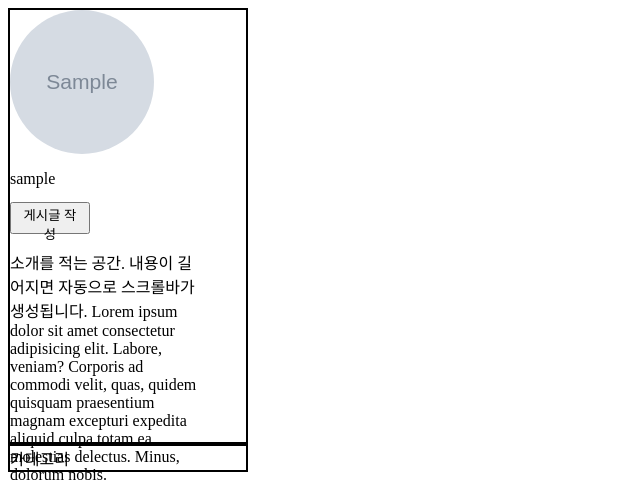
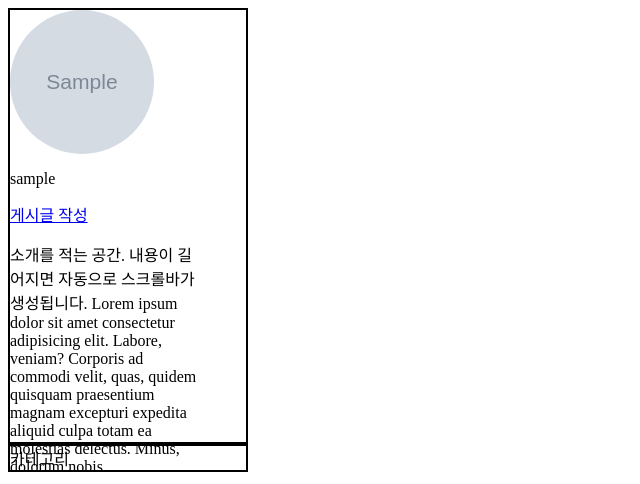
Before and after one commit to Three-In-One-31/GUCo, a Django app: template posts/templates/blogDetail/_aside.html in a window 1280 px wide. Shown: the top 484 px of the page, without its empty margins (0-640 px from the left). Run offline with Django 4.2, Linux system fonts and the light colour scheme; the template is opened without the code that fills it: values that come from a table or form of the project are taken from there, others are empty; tables that the repository leaves empty hold one stand-in row (values such as "Sample post"); grey boxes marked "Sample" are stand-in pictures; some libraries are stand-ins or nearby versions.

Commit message:
detail 게시글 작성 기능구현

```diff
--- a/posts/templates/blogDetail/_aside.html
+++ b/posts/templates/blogDetail/_aside.html
@@ -25,9 +25,7 @@
                 <!-- 다음에 작성하는 글을 end부분에 적음 -->
                 <div class="col text-end">
                     <!-- 게시글 작성을 위한 버튼 style 부분은 사이즈 조정 -->
-                    <button type="button" class="btn btn-primary mt-3" style="width: 5rem; height: 2rem; --bs-btn-padding-y: .25rem; --bs-btn-padding-x: .rem; --bs-btn-font-size: .75rem;">
-                        게시글 작성
-                    </button>
+                    <a class="btn btn-primary mt-3" style="width: 5rem; height: 2rem; --bs-btn-padding-y: .25rem; --bs-btn-padding-x: .rem; --bs-btn-font-size: .75rem;" href="{% url 'posts:create' %}">게시글 작성</a>
                 </div>
             </div>
             <!-- 블로그 주인의 소개를 적는 공간, 글이 박스보다 길어지면 스크롤 생성 -->
```
